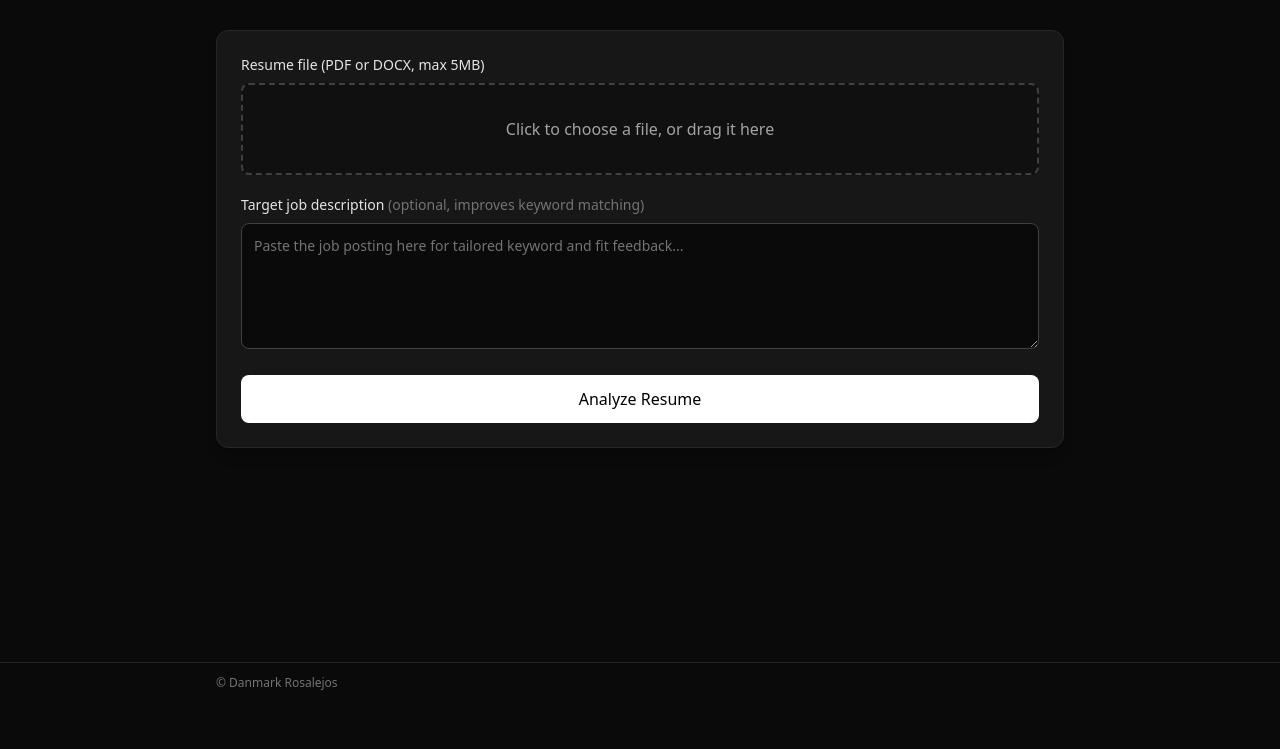
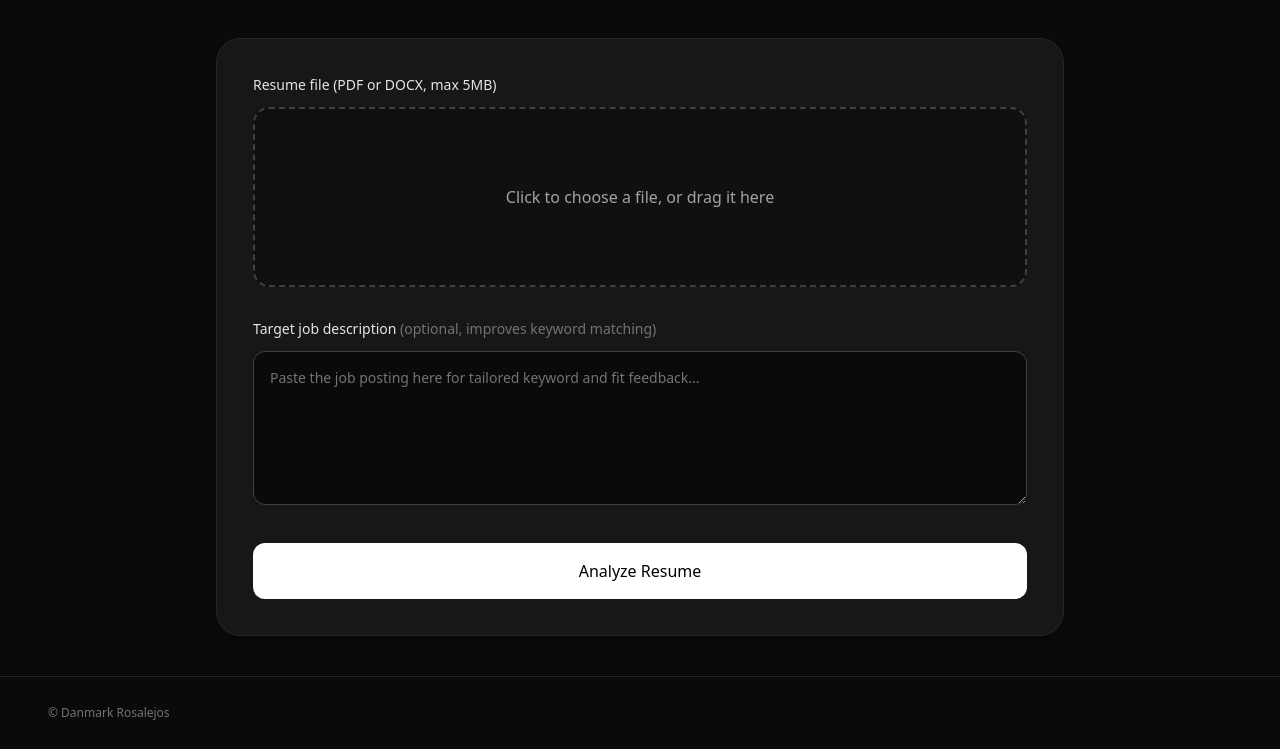
Before and after one commit to danmarkdev/ResumeAnalyzer, a website: page public/index.html in a window 1280 px wide. Shown: the part 97-846 px from the top of the page. Before the commit the page ends 800 px from the top, so only its background shows below. Drawn offline with nearby package versions, Linux system fonts and the light colour scheme.

Commit message:
Update index.html

```diff
--- a/public/index.html
+++ b/public/index.html
@@ -27,47 +27,48 @@
     </div>
   </header>
 
-  <main class="w-full flex-1 max-w-4xl mx-auto px-6 pt-8 pb-6">
+  <main class="w-full flex-1 max-w-4xl mx-auto px-6 pt-10 pb-10">
 
-    <!-- Upload form -->
-    <section id="upload-section" class="bg-neutral-900 rounded-xl border border-neutral-800 p-6 shadow-lg">
-      <form id="analyze-form" class="space-y-5">
+    <!-- Upload form (thick card like the PrintPortal reference: p-9, tall drop zone, bigger fields) -->
+    <section id="upload-section" class="bg-neutral-900 rounded-3xl border border-neutral-800 p-9 shadow-lg">
+      <form id="analyze-form" class="space-y-8">
         <div>
-          <label class="block text-sm font-medium mb-2 text-neutral-200">Resume file (PDF or DOCX, max 5MB)</label>
-          <div id="drop-zone" class="border-2 border-dashed border-neutral-700 rounded-lg p-8 text-center cursor-pointer hover:border-indigo-500 bg-neutral-950/50 transition-colors">
+          <label class="block text-sm font-medium mb-3 text-neutral-200">Resume file (PDF or DOCX, max 5MB)</label>
+          <div id="drop-zone" class="min-h-[180px] flex items-center justify-center border-2 border-dashed border-neutral-700 rounded-2xl px-8 py-12 text-center cursor-pointer hover:border-indigo-500 bg-neutral-950/50 transition-colors">
             <input type="file" id="resume-file" name="resume" accept=".pdf,.docx" class="hidden" required />
             <p id="drop-text" class="text-neutral-400">Click to choose a file, or drag it here</p>
           </div>
         </div>
 
         <div>
-          <label class="block text-sm font-medium mb-2 text-neutral-200">Target job description <span class="text-neutral-500 font-normal">(optional, improves keyword matching)</span></label>
-          <textarea id="job-description" rows="5" placeholder="Paste the job posting here for tailored keyword and fit feedback..." class="w-full rounded-lg border border-neutral-700 bg-neutral-950 text-neutral-100 placeholder-neutral-500 p-3 text-sm focus:outline-none focus:ring-2 focus:ring-indigo-500"></textarea>
+          <label class="block text-sm font-medium mb-3 text-neutral-200">Target job description <span class="text-neutral-500 font-normal">(optional, improves keyword matching)</span></label>
+          <textarea id="job-description" rows="6" placeholder="Paste the job posting here for tailored keyword and fit feedback..." class="w-full rounded-xl border border-neutral-700 bg-neutral-950 text-neutral-100 placeholder-neutral-500 p-4 text-sm focus:outline-none focus:ring-2 focus:ring-indigo-500"></textarea>
         </div>
 
-        <button type="submit" id="submit-btn" class="w-full bg-white hover:bg-neutral-200 text-black font-medium py-3 rounded-lg transition-colors">
+        <button type="submit" id="submit-btn" class="w-full bg-white hover:bg-neutral-200 text-black font-medium py-4 rounded-xl transition-colors">
           Analyze Resume
         </button>
       </form>
     </section>
 
     <!-- Loading state -->
-    <section id="loading-section" class="hidden mt-8 text-center py-12">
+    <section id="loading-section" class="hidden mt-6 text-center py-10">
       <div class="inline-block h-8 w-8 border-4 border-indigo-900 border-t-indigo-500 rounded-full animate-spin"></div>
-      <p class="mt-4 text-neutral-400 text-sm">Extracting text and generating feedback — this can take up to 20 seconds...</p>
+      <p class="mt-4 text-neutral-400 text-sm">Extracting text and generating feedback - this can take up to 20 seconds...</p>
     </section>
 
     <!-- Error state -->
     <section id="error-section" class="hidden mt-6 bg-red-950/50 border border-red-900 text-red-300 rounded-lg p-4 text-sm"></section>
 
     <!-- Results -->
-    <section id="results-section" class="hidden mt-8 space-y-6"></section>
+    <section id="results-section" class="hidden mt-6 space-y-6"></section>
 
   </main>
 
-  <footer class="border-t border-neutral-800">
-    <div class="max-w-4xl mx-auto px-6 py-3">
-      <p class="text-neutral-500 text-xs">© Danmark Rosalejos</p>
+  <!-- Footer: same layout as the PrintPortal footer - full width, 48px left padding, ~62px tall, text vertically centered -->
+  <footer class="w-full border-t border-neutral-800 bg-neutral-950">
+    <div class="w-full px-12 py-7 flex items-center justify-between">
+      <p class="text-xs text-neutral-500">© Danmark Rosalejos</p>
     </div>
   </footer>
 
```
